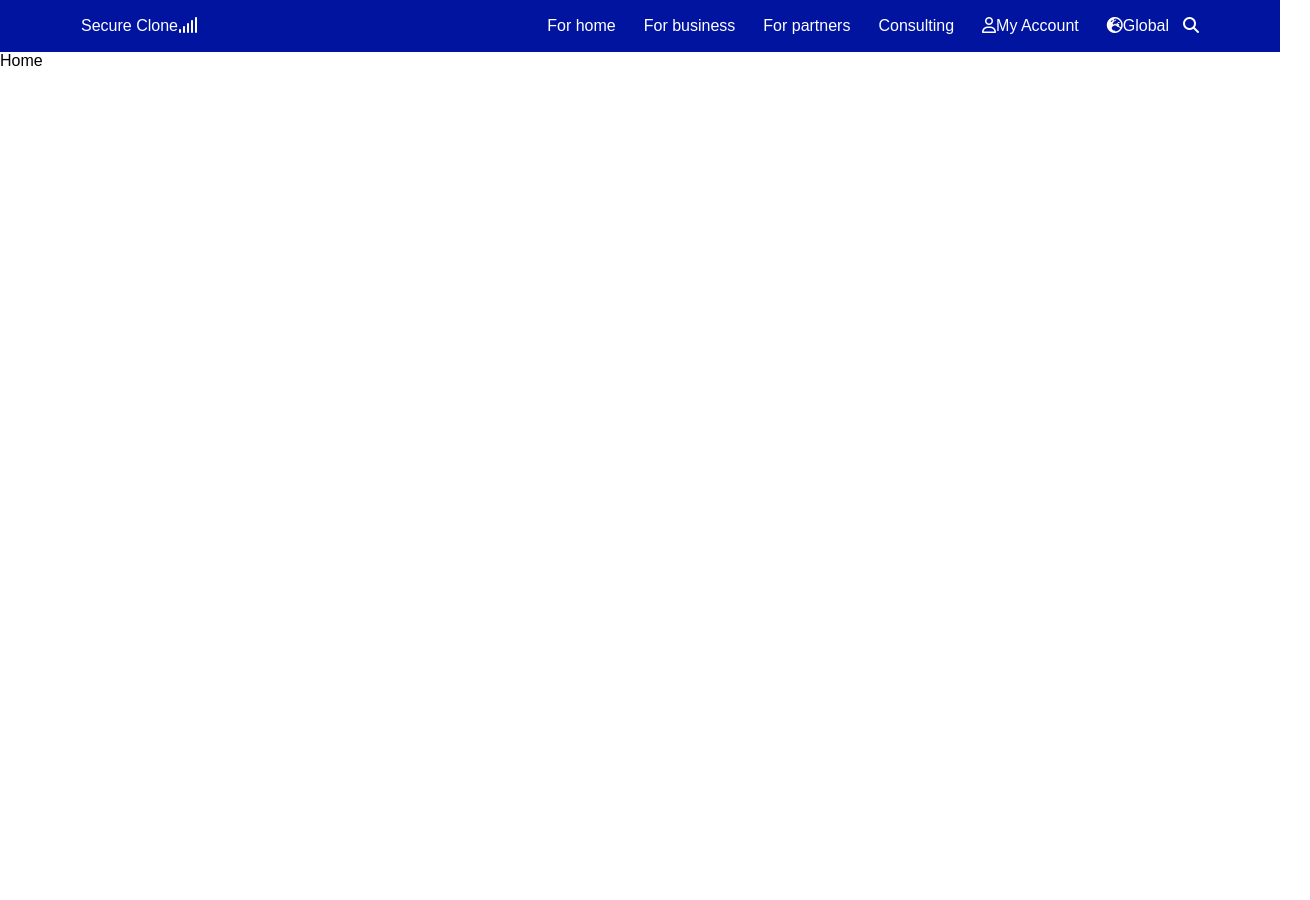
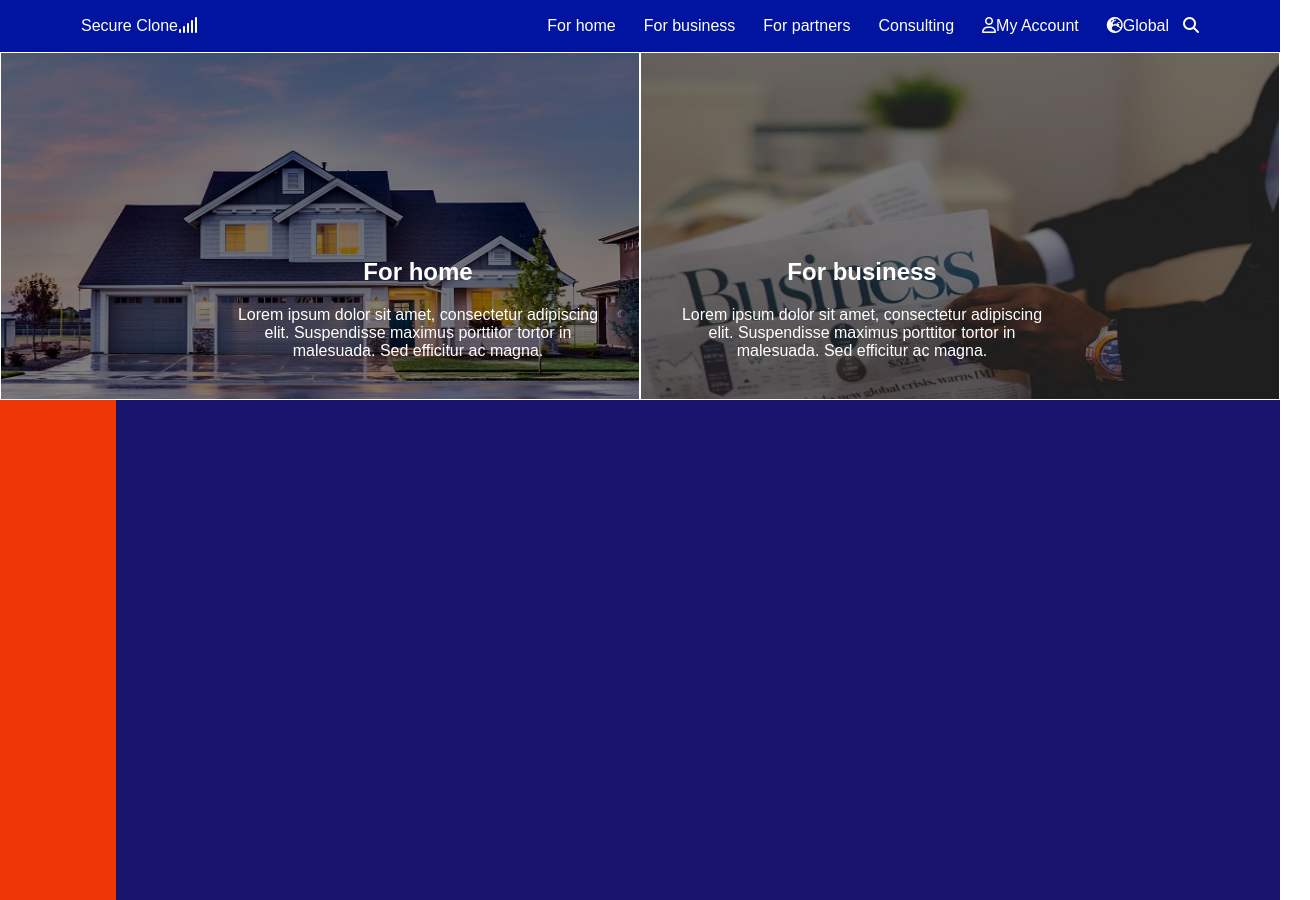
Before and after one commit to mikel-js/security, a React (Create React App) app: page / in a window 1280 px wide. Shown: the whole page, 1310 px wide, since content can reach past the window. Before the commit the page ends 800 px from the top, so only its background shows below. Built offline with nearby package versions, Linux system fonts and the light colour scheme.

Commit message:
feat: added snippet and experience

```diff
--- a/src/App.js
+++ b/src/App.js
@@ -1,10 +1,12 @@
 import NavBar from './pages/NavBar';
 import HomePage from './pages/HomePage';
+import Experience from './pages/Experience';
 function App() {
   return (
     <div className='App'>
       <NavBar />
       <HomePage />
+      <Experience />
     </div>
   );
 }
--- a/src/index.scss
+++ b/src/index.scss
@@ -7,4 +7,6 @@ body,
   min-height: 100vh;
 }
 
-@import './styles/pages/navBar';
+@import './styles/navBar';
+@import './styles/snippet';
+@import './styles/experience';
--- /dev/null
+++ b/src/pages/Experience/index.js
@@ -0,0 +1,12 @@
+import React from 'react';
+
+const index = () => {
+  return (
+    <div className='experience'>
+      <div className='experience__left'></div>
+      <div className='experience__right'></div>
+    </div>
+  );
+};
+
+export default index;
--- /dev/null
+++ b/src/pages/HomePage/Components/Snippet.js
@@ -0,0 +1,40 @@
+import React from 'react';
+import home from '../../../assets/images/home.jpg';
+import business from '../../../assets/images/business.jpg';
+
+const Snippet = () => {
+  return (
+    <div className='snippet'>
+      <div className='snippet__images'>
+        <div className='snippet__images-home'>
+          <img src={home} alt='' />
+          <div className='snippet__images-text'>
+            <div className='half-container'>
+              <h2>For home</h2>
+              <p>
+                Lorem ipsum dolor sit amet, consectetur adipiscing elit.
+                Suspendisse maximus porttitor tortor in malesuada. Sed efficitur
+                ac magna.
+              </p>
+            </div>
+          </div>
+        </div>
+        <div className='snippet__images-business'>
+          <img src={business} alt='' />
+          <div className='snippet__images-text business'>
+            <div className='half-container'>
+              <h2>For business</h2>
+              <p>
+                Lorem ipsum dolor sit amet, consectetur adipiscing elit.
+                Suspendisse maximus porttitor tortor in malesuada. Sed efficitur
+                ac magna.
+              </p>
+            </div>
+          </div>
+        </div>
+      </div>
+    </div>
+  );
+};
+
+export default Snippet;
--- a/src/pages/HomePage/index.js
+++ b/src/pages/HomePage/index.js
@@ -1,7 +1,12 @@
 import React from 'react';
+import Snippet from './Components/Snippet';
 
 const index = () => {
-  return <div>Home</div>;
+  return (
+    <div>
+      <Snippet />
+    </div>
+  );
 };
 
 export default index;
--- /dev/null
+++ b/src/styles/_experience.scss
@@ -0,0 +1,19 @@
+.experience {
+  display: flex;
+  width: 100%;
+  min-height: 500px;
+
+  @media (min-height: 900px) {
+    min-height: 500px !important;
+  }
+
+  &__left {
+    flex: 1;
+    background-color: #ef3705;
+  }
+
+  &__right {
+    flex: 10;
+    background-color: #19156c;
+  }
+}
--- /dev/null
+++ b/src/styles/_snippet.scss
@@ -0,0 +1,119 @@
+.snippet {
+  display: flex;
+  width: 100%;
+  max-height: calc(100vh - 64px);
+
+  @media (min-height: 680px) {
+    max-height: calc(100vh - 452px);
+  }
+
+  @media (min-height: 900px) {
+    max-height: calc(100vh - 552px);
+  }
+
+  &__images {
+    display: flex;
+    flex: 1;
+
+    img {
+      filter: brightness(50%);
+    }
+
+    &-home {
+      display: flex;
+      flex: 1;
+      padding: 1px;
+      position: relative;
+      -webkit-animation-duration: 1s;
+      animation-duration: 1s;
+      -webkit-animation-fill-mode: both;
+      animation-fill-mode: both;
+      -webkit-animation-name: fadeInLeft;
+      animation-name: fadeInLeft;
+    }
+
+    @-webkit-keyframes fadeInLeft {
+      0% {
+        opacity: 0;
+        -webkit-transform: translateX(-500px);
+      }
+      100% {
+        opacity: 1;
+        -webkit-transform: translateX(0);
+      }
+    }
+
+    @keyframes fadeInLeft {
+      0% {
+        opacity: 0;
+        transform: translateX(-500px);
+      }
+      100% {
+        opacity: 1;
+        transform: translateX(0);
+      }
+    }
+
+    &-business {
+      display: flex;
+      flex: 1;
+      padding: 1px;
+      position: relative;
+      -webkit-animation-duration: 1s;
+      animation-duration: 1s;
+      -webkit-animation-fill-mode: both;
+      animation-fill-mode: both;
+      -webkit-animation-name: fadeInRight;
+      animation-name: fadeInRight;
+    }
+
+    @-webkit-keyframes fadeInRight {
+      0% {
+        opacity: 0;
+        -webkit-transform: translateX(500px);
+      }
+      100% {
+        opacity: 1;
+        -webkit-transform: translateX(0);
+      }
+    }
+
+    @keyframes fadeInRight {
+      0% {
+        opacity: 0;
+        transform: translateX(500px);
+      }
+      100% {
+        opacity: 1;
+        transform: translateX(0);
+      }
+    }
+
+    img {
+      width: 100%;
+    }
+
+    &-text {
+      bottom: 7%;
+      top: auto;
+      left: 0;
+      position: absolute;
+      width: 100%;
+      color: #ffffff;
+      display: flex;
+      width: 100%;
+      justify-content: flex-end;
+
+      .half-container {
+        width: 60%;
+        text-align: center;
+        margin-right: 30px;
+      }
+
+      &.business {
+        justify-content: flex-start;
+        margin-left: 30px;
+      }
+    }
+  }
+}
```
Also changed, not shown: src/assets/images/business.jpg (added), src/assets/images/home.jpg (added), src/styles/_navBar.scss (renamed from src/styles/pages/_navBar.scss).
